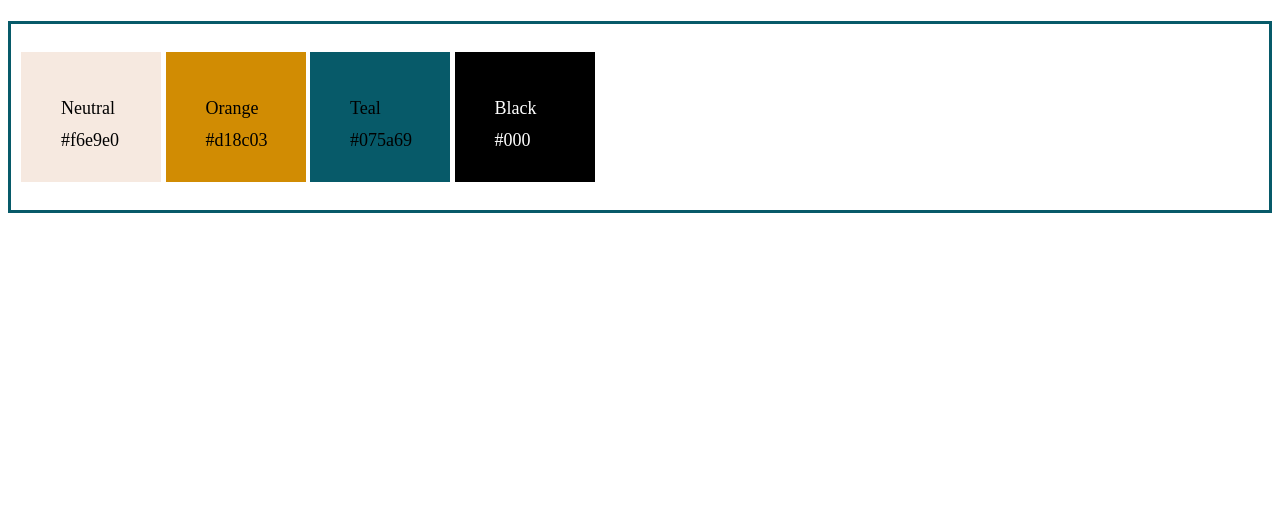
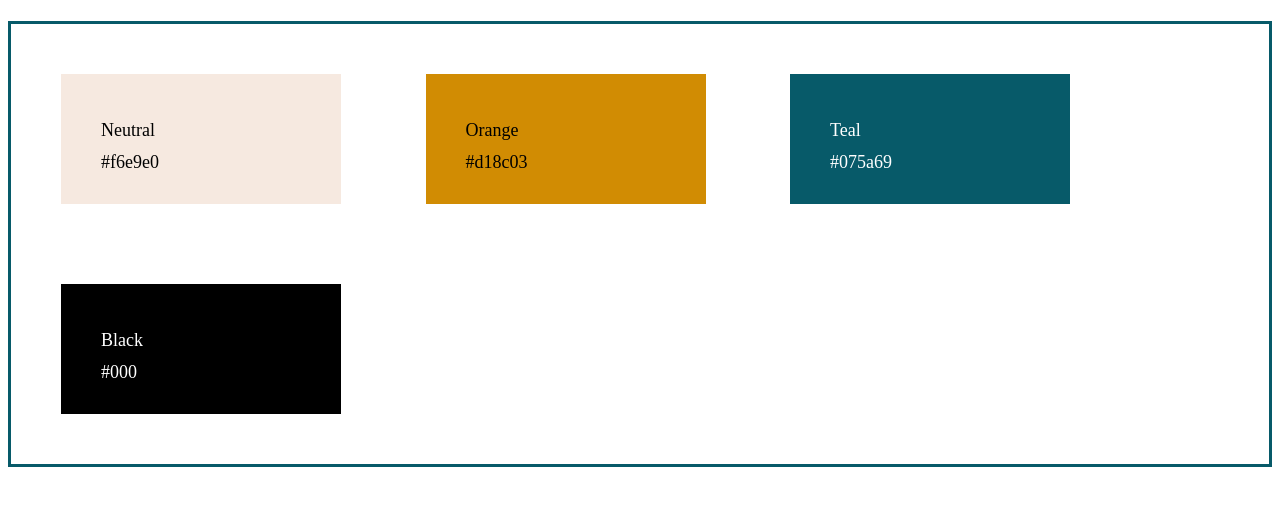
Before and after one commit to katie-ws/hce-design-system, a plain HTML site: page index.html in a window 1280 px wide. Shown: the part 92-598 px from the top of the page. Drawn offline with Linux system fonts and the light colour scheme.

Commit message:
Colors Styling

```diff
--- a/Resources/style.css
+++ b/Resources/style.css
@@ -10,9 +10,10 @@ section {
 
 .colors p {
     padding: 40px;
-    width: 60px;
+    width: 200px;
     height: 50px;
     display: inline-block;
+    margin: 40px;
 }
 
 #neutral {
@@ -25,6 +26,7 @@ section {
 
 #teal {
     background-color:  #075a69;
+    color: white;
 }
 
 #black {
```
